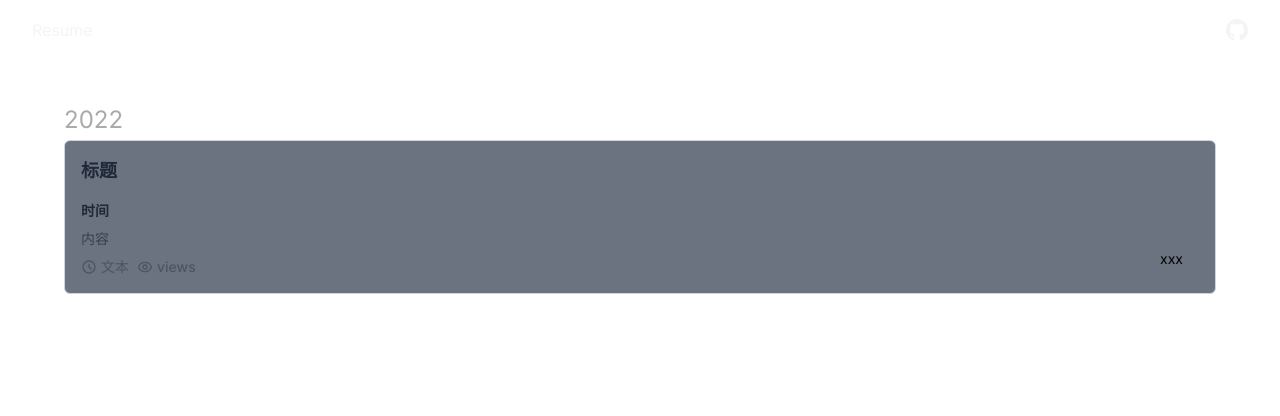
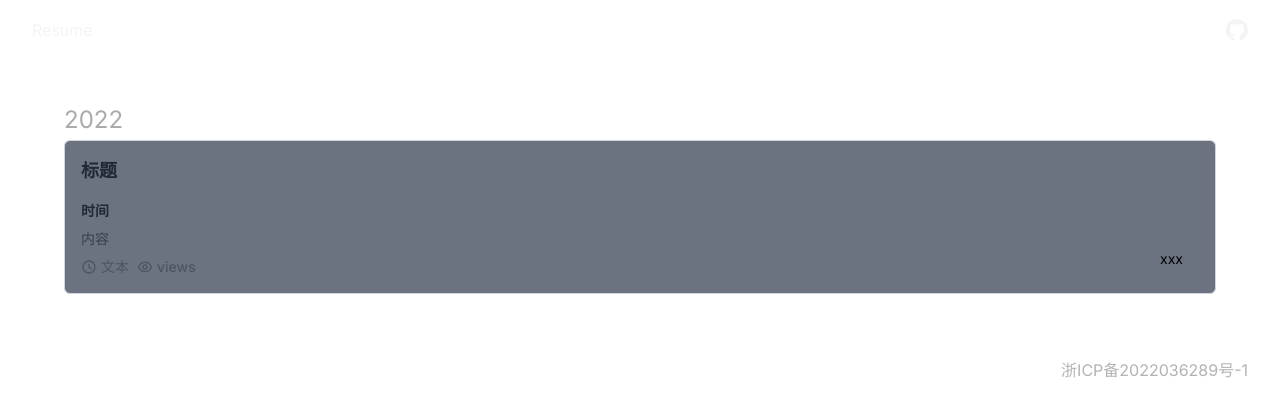
Before and after one commit to pgl-g/next-blog, a Next.js app: page / in a window 1280 px wide. Shown: the top 416 px of the page. Built offline with nearby package versions, Linux system fonts and the light colour scheme.

Commit message:
feat: 设置网站IPC备案

```diff
--- a/src/components/blog/BlogCard.jsx
+++ b/src/components/blog/BlogCard.jsx
@@ -10,7 +10,7 @@ export default function BlogCard() {
   return (
     <li
       onClick={onClick}
-      className="w-full rounded-md border border-gray-300 bg-gray-500 dark:border-gray-600 dark:bg-dark scale-100 hover:scale-[1.02] active:scale-[0.97] motion-safe:transform-gpu transition duration-100 motion-reduce:hover:scale-100 animate-shadow"
+      className="w-full rounded-md border cursor-pointer border-gray-300 bg-gray-500 dark:border-gray-600 dark:bg-dark scale-100 hover:scale-[1.02] active:scale-[0.97] motion-safe:transform-gpu transition duration-100 motion-reduce:hover:scale-100 animate-shadow"
     >
       <div className="flex items-end p-4 mb:flex-col">
         {/* blog_info */}
--- /dev/null
+++ b/src/components/layout/Footer.jsx
@@ -0,0 +1,11 @@
+// import CustomLink from '@/components/links/CustomLink';
+
+export default function Footer() {
+  return (
+    <footer className='my-16 text-right text-[#b3b3b3] '>
+      <section className='flex flex-col items-end'>
+          <a href="https://beian.miit.gov.cn/" target="_blank">浙ICP备2022036289号-1</a>
+      </section>
+    </footer>
+  );
+}
--- a/src/components/layout/Layout.jsx
+++ b/src/components/layout/Layout.jsx
@@ -1,12 +1,16 @@
 import * as React from "react";
 import Header from "../../components/layout/Header";
+import Footer from "../../components/layout/Footer";
 
 export default function Layout({ children }) {
   return (
     <>
       <Header />
       <div className="layout">
-        <div className="mx-8 mb:mx-4">{children}</div>
+        <div className="mx-8 mb:mx-4">
+          {children}
+          <Footer />
+          </div>
       </div>
       {/* <div className="pointer-events-none fixed top-0 bottom-0 left-0 right-0 z-[-1] bg-gray-400" /> */}
     </>
```
